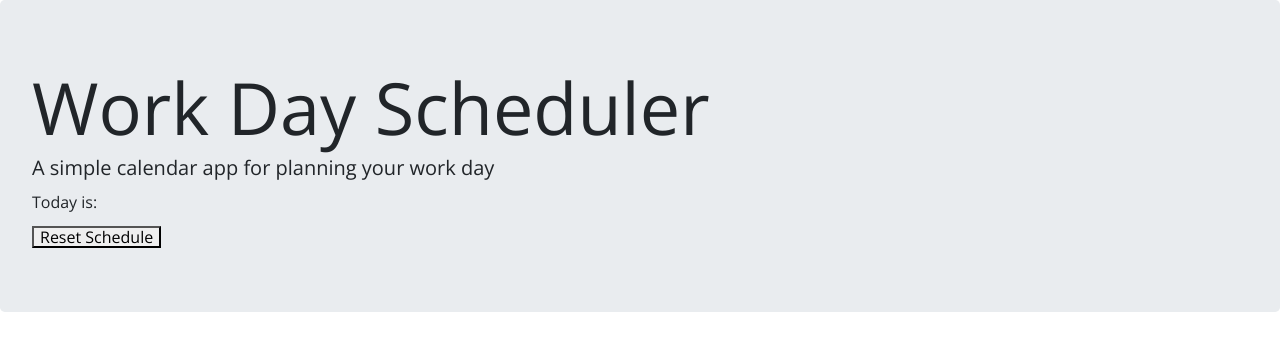
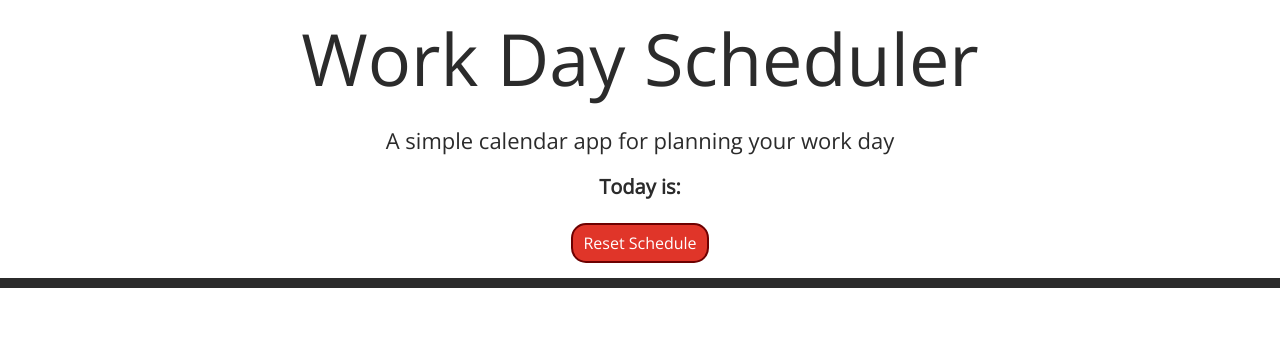
Before and after one commit to kworth999/workday-scheduler, a plain HTML site: page index.html in a window 1280 px wide. Drawn offline with nearby package versions, Linux system fonts and the light colour scheme.

Commit message:
css second commit

```diff
--- a/style.css
+++ b/style.css
@@ -4,7 +4,7 @@ body {
     line-height: 1;
 }
 
-textarea{
+textarea {
     background: transparent;
     border: none;
     resize: none;
@@ -13,4 +13,56 @@ textarea{
     padding: 10px;
 }
 
-.jumbotron
+.jumbotron {
+    text-align: center;
+    background-color: transparent;
+    color: #2b2b2b;
+    border-radius: 0;
+    border-bottom: 10px solid #2b2b2b;
+    padding: 15px;
+}
+
+.lead {
+    padding-top: 20px;
+    font-size: 22px;
+}
+
+.day {
+    padding-top: 10px;
+    font-size: 20px;
+    font-weight: 600;
+    color: #2b2b2b;
+}
+
+.day .date {
+    color: rgb(200, 0, 0);
+    font-weight: 400;
+    text-decoration: underline;
+}
+
+.resetBtn {
+    border: 2px solid rgb(109, 0, 0);
+    border-radius: 15px;
+    background-color: #e03529;
+    color: white;
+    padding: 10px;
+    margin-top: 10px;
+}
+
+.resetBtn i:hover {
+    font-size: 25px;
+    transition: all .3s ease-in-out;
+}
+
+.description {
+    white-space: pre-wrap;
+}
+
+.container {
+    padding: 1em;
+}
+
+.time-block {
+    text-align: center;
+    border-radius: 15px;
+}
```
